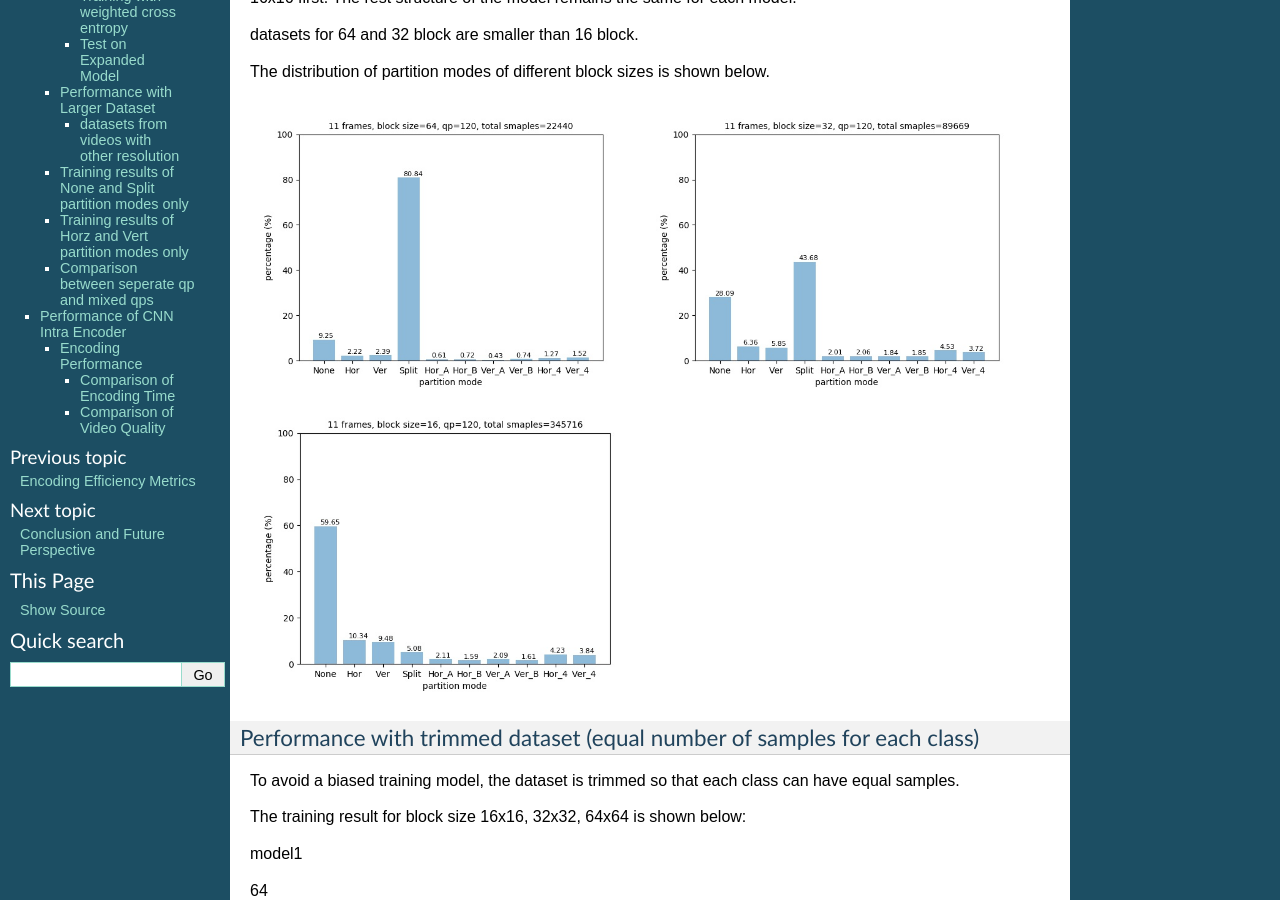
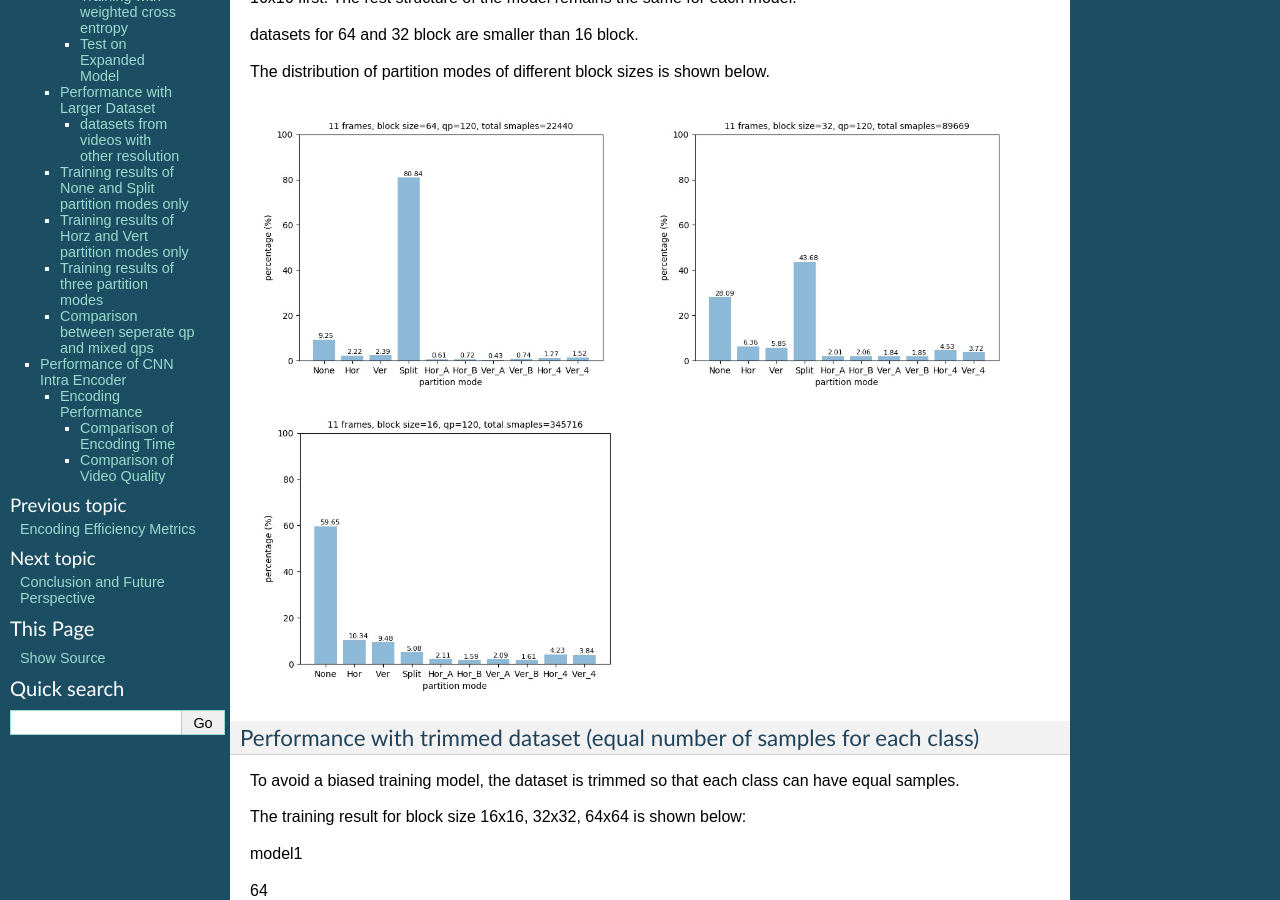
Before and after one commit to epadam/CNN-AV1-intra-encoder, a Sphinx documentation site: the page built from source/performance.rst, in a window 1280 px wide and 900 px high, scrolled down 390 px. Built offline with Sphinx 7.4.7, drawn with Linux system fonts in a browser that asks for light colours; some of the changed text lies outside the part shown.

Commit message:
Update performance.rst

```diff
--- a/source/performance.rst
+++ b/source/performance.rst
@@ -348,6 +348,9 @@ From the tests above, it can be seen that the model can not really learn the fea
 You can check the following jupyter notebook to see to see the partition modes of the dataset.
 
 
+--------------------------------------------------------
+Training results of three partition modes
+--------------------------------------------------------
 
 
 ---------------------------------------------
```
